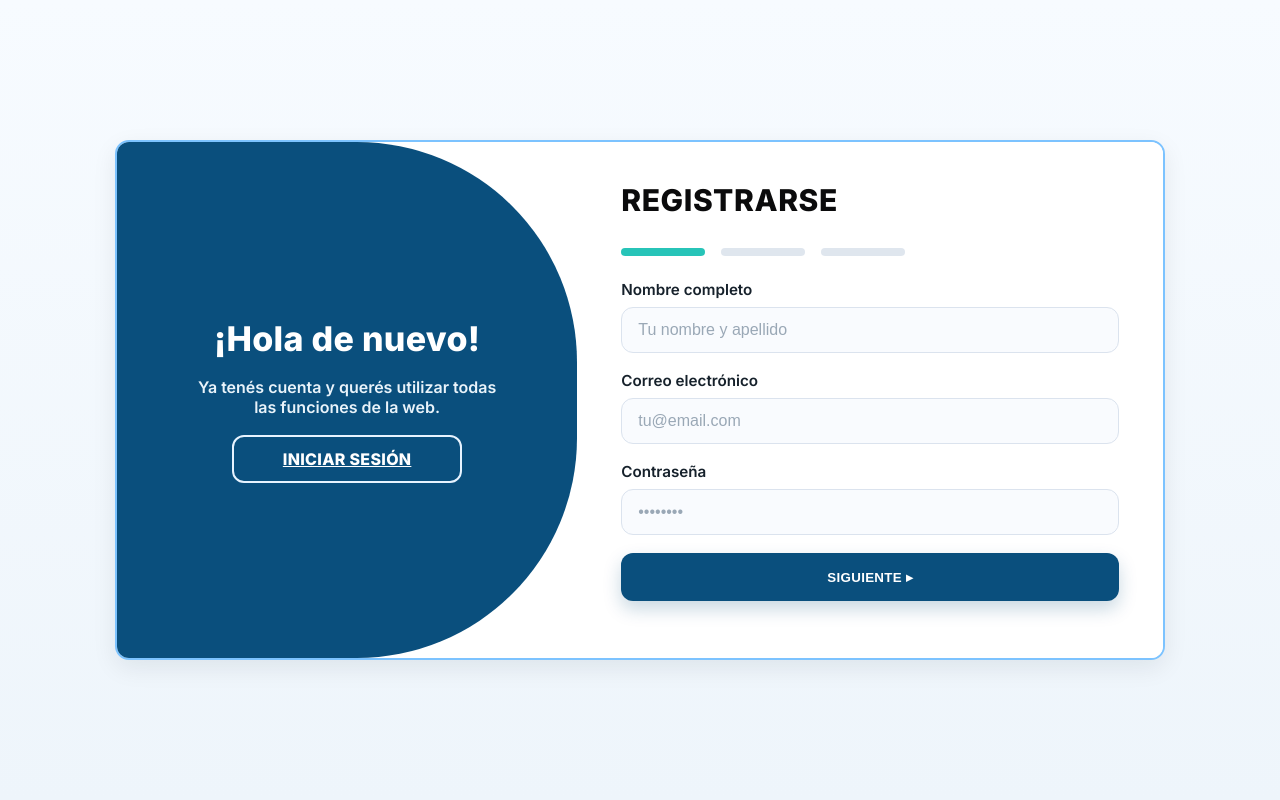
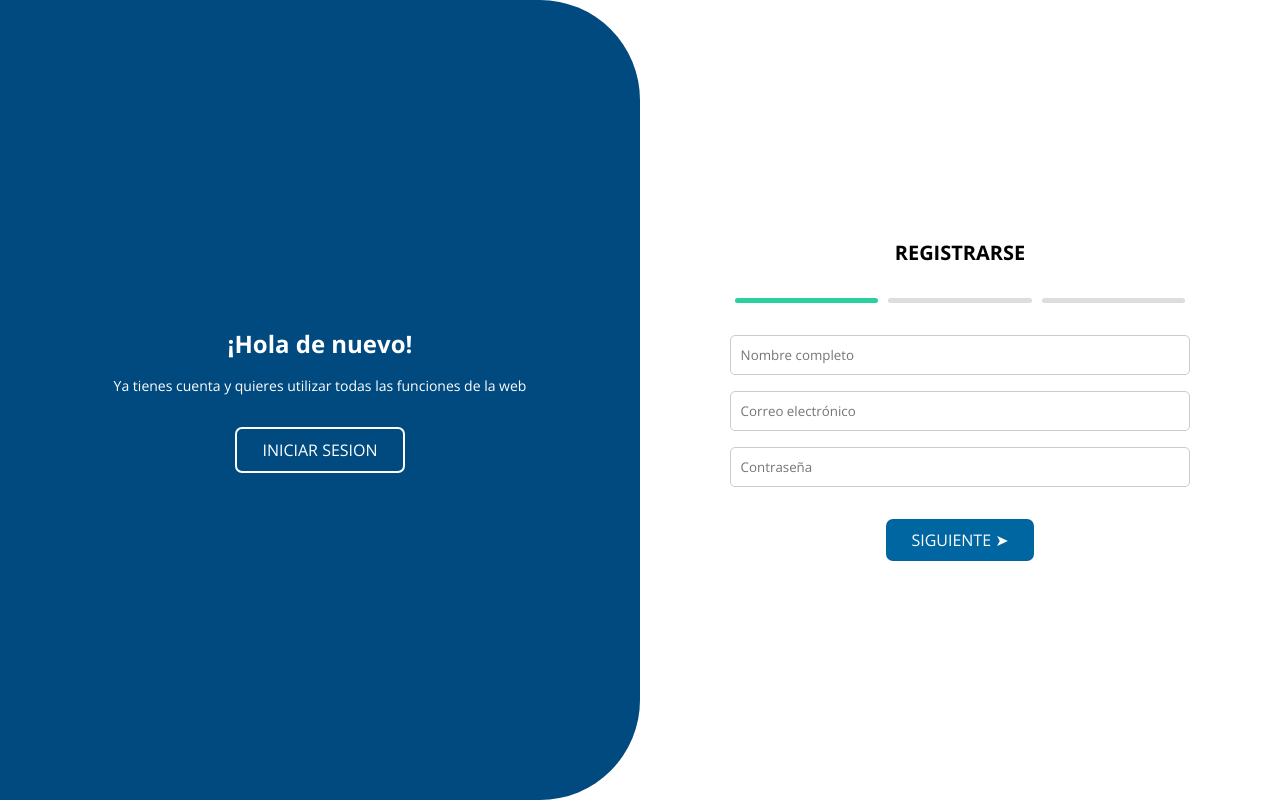
Before and after one commit to 3-TIC-ORT/proyecto-organizador-de-salud, a plain HTML site: page front/iniciar sesion 2.0/registro.html in a window 1280 px wide. Drawn offline with nearby package versions, Linux system fonts and the light colour scheme.

Commit message:
inicio de sesion y registro
mejores pantallas de inicio de sesion y registro

```diff
--- a/front/iniciar sesion 2.0/registro.html
+++ b/front/iniciar sesion 2.0/registro.html
@@ -1,60 +1,168 @@
 <!DOCTYPE html>
 <html lang="es">
 <head>
-  <meta charset="utf-8" />
-  <meta name="viewport" content="width=device-width, initial-scale=1" />
-  <meta name="view-transition" content="same-origin">
-  <title>Registrarse</title>
+  <meta charset="UTF-8">
+  <meta name="viewport" content="width=device-width, initial-scale=1.0">
+  <title>Registro</title>
+  <link href="https://fonts.googleapis.com/css2?family=Open+Sans:wght@400;700&display=swap" rel="stylesheet">
+  <style>
+    * {
+      box-sizing: border-box;
+      margin: 0;
+      padding: 0;
+      font-family: 'Open Sans', sans-serif;
+    }
 
-  <link rel="preconnect" href="https://fonts.googleapis.com">
-  <link rel="preconnect" href="https://fonts.gstatic.com" crossorigin>
-  <link href="https://fonts.googleapis.com/css2?family=Inter:wght@400;600;800&display=swap" rel="stylesheet">
-  <link rel="stylesheet" href="styles.css">
-  <script defer src="page-transitions.js"></script>
+    body {
+      height: 100vh;
+      display: flex;
+    }
+
+    .container {
+      width: 100%;
+      display: flex;
+    }
+
+    .left-panel {
+      width: 50%;
+      background-color: #004A80;
+      color: white;
+      display: flex;
+      flex-direction: column;
+      justify-content: center;
+      align-items: center;
+      text-align: center;
+      border-top-right-radius: 100px;
+      border-bottom-right-radius: 100px;
+      padding: 2rem;
+    }
+
+    .left-panel h2 {
+      font-size: 24px;
+      margin-bottom: 1rem;
+    }
+
+    .left-panel p {
+      font-size: 14px;
+      margin-bottom: 2rem;
+      padding: 0 1rem;
+    }
+
+    .left-panel button {
+      background-color: transparent;
+      border: 2px solid white;
+      color: white;
+      padding: 10px 25px;
+      border-radius: 7px;
+      font-size: 1rem;
+      cursor: pointer;
+    }
+
+    .right-panel {
+      width: 50%;
+      background-color: #fff;
+      display: flex;
+      flex-direction: column;
+      justify-content: center;
+      align-items: center;
+      padding: 2rem;
+    }
+
+    .right-panel h2 {
+      font-size: 20px;
+      margin-bottom: 2rem;
+      font-weight: bold;
+    }
+
+    .progress-bar {
+      display: flex;
+      justify-content: space-between;
+      width: 80%;
+      margin-bottom: 2rem;
+    }
+
+    .progress-step {
+      flex: 1;
+      height: 5px;
+      background-color: #ddd;
+      margin: 0 5px;
+      border-radius: 5px;
+    }
+
+    .progress-step.active {
+      background-color: #2AD1A0;
+    }
+
+    .form-group {
+      width: 80%;
+      margin-bottom: 1rem;
+    }
+
+    .form-group input {
+      width: 100%;
+      padding: 10px;
+      border: 1px solid #ccc;
+      border-radius: 5px;
+    }
+
+    .right-panel button {
+      background-color: #0066A1;
+      color: white;
+      border: none;
+      padding: 10px 25px;
+      border-radius: 7px;
+      font-size: 1rem;
+      cursor: pointer;
+      margin-top: 1rem;
+    }
+
+    @media (max-width: 768px) {
+      .container {
+        flex-direction: column-reverse;
+      }
+
+      .left-panel, .right-panel {
+        width: 100%;
+        border-radius: 0;
+      }
+
+      .progress-bar {
+        width: 100%;
+      }
+    }
+  </style>
 </head>
 <body>
-  <main class="page">
-    <section class="auth-card" aria-label="Registro de cuenta">
-      <!-- Izquierda: panel azul -->
-      <aside class="panel--blue left" aria-label="Acceso existente">
-        <h2>¡Hola de nuevo!</h2>
-        <p>Ya tenés cuenta y querés utilizar todas las funciones de la web.</p>
-        <!-- data-dir='back' para que el login entre desde la izquierda -->
-        <a class="btn btn-outline btn-wide vt-link" data-dir="back" href="login.html">INICIAR SESIÓN</a>
-      </aside>
+  <div class="container">
+    <!-- Panel izquierdo -->
+    <div class="left-panel">
+      <h2>¡Hola de nuevo!</h2>
+      <p>Ya tienes cuenta y quieres utilizar todas las funciones de la web</p>
+      <button>INICIAR SESION</button>
+    </div>
 
-      <!-- Derecha: formulario de registro -->
-      <div class="panel--form">
-        <h1>REGISTRARSE</h1>
+    <!-- Panel derecho -->
+    <div class="right-panel">
+      <h2>REGISTRARSE</h2>
 
-        <div class="stepper" aria-label="Progreso del registro">
-          <span class="step is-active" aria-hidden="true"></span>
-          <span class="step" aria-hidden="true"></span>
-          <span class="step" aria-hidden="true"></span>
-        </div>
+      <div class="progress-bar">
+        <div class="progress-step active"></div>
+        <div class="progress-step"></div>
+        <div class="progress-step"></div>
+      </div>
 
-        <form class="form" action="#" method="post" autocomplete="on" novalidate>
-          <div class="field">
-            <label for="nombre">Nombre completo</label>
-            <input id="nombre" name="nombre" type="text" placeholder="Tu nombre y apellido" required>
-          </div>
+      <div class="form-group">
+        <input type="text" placeholder="Nombre completo">
+      </div>
+      <div class="form-group">
+        <input type="email" placeholder="Correo electrónico">
+      </div>
+      <div class="form-group">
+        <input type="password" placeholder="Contraseña">
+      </div>
 
-          <div class="field">
-            <label for="correo">Correo electrónico</label>
-            <input id="correo" name="correo" type="email" inputmode="email" placeholder="tu@email.com" required>
-          </div>
-
-          <div class="field">
-            <label for="clave">Contraseña</label>
-            <input id="clave" name="clave" type="password" placeholder="••••••••" minlength="6" required>
-          </div>
-
-          <button class="btn btn-primary btn-wide" type="submit" aria-label="Siguiente paso">
-            SIGUIENTE  ▸
-          </button>
-        </form>
-      </div>
-    </section>
-  </main>
+      <button>SIGUIENTE ➤</button>
+    </div>
+  </div>
 </body>
 </html>
--- a/front/iniciar sesion 2.0/styles.css
+++ /dev/null
@@ -1,193 +0,0 @@
-:root{
-    --primary:#0a4f7d;      /* azul principal */
-    --primary-600:#0d5e93;  /* hover */
-    --accent:#27c4b8;       /* verde-agua del stepper */
-    --ring:#63b9ff;
-    --text:#0b0b0c;
-    --muted:#5e6a75;
-    --bg:#f6f8fb;
-    --card:#ffffff;
-    --curve:220px;          /* radio grande para el panel azul */
-    --radius:14px;
-  }
-
-  *{box-sizing:border-box}
-  html,body{height:100%}
-  body{
-    margin:0;
-    font-family:"Inter",system-ui,-apple-system,Segoe UI,Roboto,Ubuntu,"Helvetica Neue",Arial,sans-serif;
-    color:var(--text);
-    background:linear-gradient(180deg,#f7fbff,#eef5fb);
-  }
-
-  .page{
-    min-height:100dvh;
-    display:grid;
-    place-items:center;
-    padding:22px;
-  }
-
-  /* Tarjeta principal (proporciones similares a tu captura) */
-  .auth-card{
-    width:min(100%, 1050px);
-    min-height:520px;                    /* altura de referencia */
-    background:var(--card);
-    border:2.5px solid #7cc3ff;
-    border-radius:var(--radius);
-    box-shadow:0 8px 24px rgba(10,25,41,.08);
-    overflow:hidden;
-    display:grid;
-    grid-template-columns: 0.44fr 0.56fr;/* left 44% / right 56% */
-  }
-
-  /* Panel azul (lado variable) */
-  .panel--blue{
-    background:var(--primary);
-    color:#fff;
-    padding:42px 36px;
-    display:grid;
-    align-content:center;
-    justify-items:center;
-    gap:18px;
-  }
-  .panel--blue.left{
-    border-top-right-radius:var(--curve);
-    border-bottom-right-radius:var(--curve);
-  }
-  .panel--blue.right{
-    border-top-left-radius:var(--curve);
-    border-bottom-left-radius:var(--curve);
-  }
-
-  .panel--blue h2{
-    margin:0;
-    font-size:34px;
-    font-weight:800;
-    letter-spacing:.3px;
-    text-align:center;
-  }
-  .panel--blue p{
-    margin:0;
-    max-width:30ch;
-    font-weight:600;
-    color:#e9f3fa;
-    text-align:center;
-  }
-
-  /* Panel formulario */
-  .panel--form{
-    padding:40px 44px;
-    display:grid;
-    align-content:start;
-    gap:24px;
-    background:#fff;
-  }
-  .panel--form h1{
-    margin:0;
-    font-size:30px;
-    font-weight:800;
-    letter-spacing:.6px;
-    text-align:left;
-  }
-
-  .form{
-    display:grid;
-    gap:18px;
-  }
-  .field{display:grid; gap:8px;}
-  label{font-size:.95rem; font-weight:600; color:#16212b}
-
-  input{
-    width:100%;
-    height:46px;                       /* alto similar al mock */
-    padding:0 16px;
-    font-size:1rem;
-    border:1.8px solid #dbe3ee;
-    border-radius:12px;
-    background:#f9fbfe;
-    transition:border-color .18s, box-shadow .18s, background .18s;
-  }
-  input::placeholder{color:#9aa8b6}
-  input:focus{
-    outline:0;
-    border-color:var(--ring);
-    background:#fff;
-    box-shadow:0 0 0 3px color-mix(in oklab, var(--ring) 30%, transparent);
-  }
-
-  /* Botones */
-  .btn{
-    --h:48px;
-    height:var(--h);
-    padding:0 22px;
-    border-radius:12px;
-    font-weight:800;
-    letter-spacing:.3px;
-    border:0;
-    cursor:pointer;
-    display:inline-grid;
-    place-items:center;
-    transition:transform .04s ease, background .18s ease, box-shadow .18s ease, color .18s ease, border-color .18s ease;
-  }
-  .btn:active{transform:translateY(1px)}
-
-  .btn-primary{
-    background:var(--primary);
-    color:#fff;
-    box-shadow:0 8px 18px rgba(10,79,125,.22);
-  }
-  .btn-primary:hover{background:var(--primary-600)}
-  .btn-primary:focus{outline:0; box-shadow:0 0 0 3px var(--ring)}
-
-  .btn-outline{
-    background:transparent;
-    color:#fff;
-    border:2px solid #e7f3ff;
-  }
-  .btn-outline:hover{background:#0f5f99; border-color:#fff}
-  .btn-outline:focus{outline:0; box-shadow:0 0 0 3px rgba(255,255,255,.45)}
-
-  .btn-wide{min-width:230px}            /* ancho del botón del mock */
-
-  /* Link pequeño */
-  .link{
-    color:var(--text);
-    font-weight:600;
-    text-underline-offset:3px;
-    width:max-content;
-  }
-  .link:hover{color:var(--primary)}
-  .link:focus{outline:3px solid var(--ring); border-radius:6px}
-
-  /* Stepper del registro */
-  .stepper{
-    display:flex;
-    gap:16px;
-    margin-top:6px;
-  }
-  .step{
-    width:84px;                         /* similar al mock */
-    height:8px;
-    border-radius:999px;
-    background:#dfe6ee;
-  }
-  .step.is-active{background:var(--accent)}
-  .step.is-done{background:color-mix(in oklab, var(--accent) 65%, #cfe9e6)}
-
-  /* Responsive */
-  @media (max-width: 980px){
-    .auth-card{grid-template-columns: 0.48fr 0.52fr}
-    .panel--blue h2{font-size:30px}
-  }
-  @media (max-width: 780px){
-    .page{padding:14px}
-    .auth-card{grid-template-columns:1fr; min-height:unset}
-    .panel--blue.left,
-    .panel--blue.right{
-      border-radius:0 0 var(--radius) var(--radius);
-      padding:28px 22px 32px;
-    }
-    .panel--form{padding:28px 22px}
-    .btn-wide{min-width:unset; width:100%}
-    .stepper{justify-content:center}
-  }
```
Also changed, not shown: front/iniciar sesion 2.0/login.html (+125 -40 lines).
